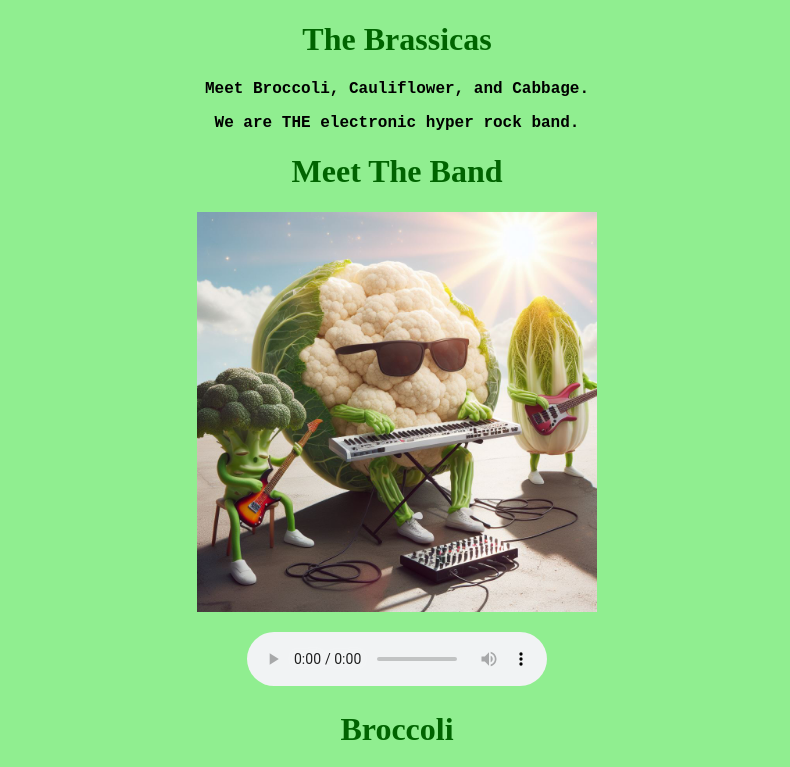
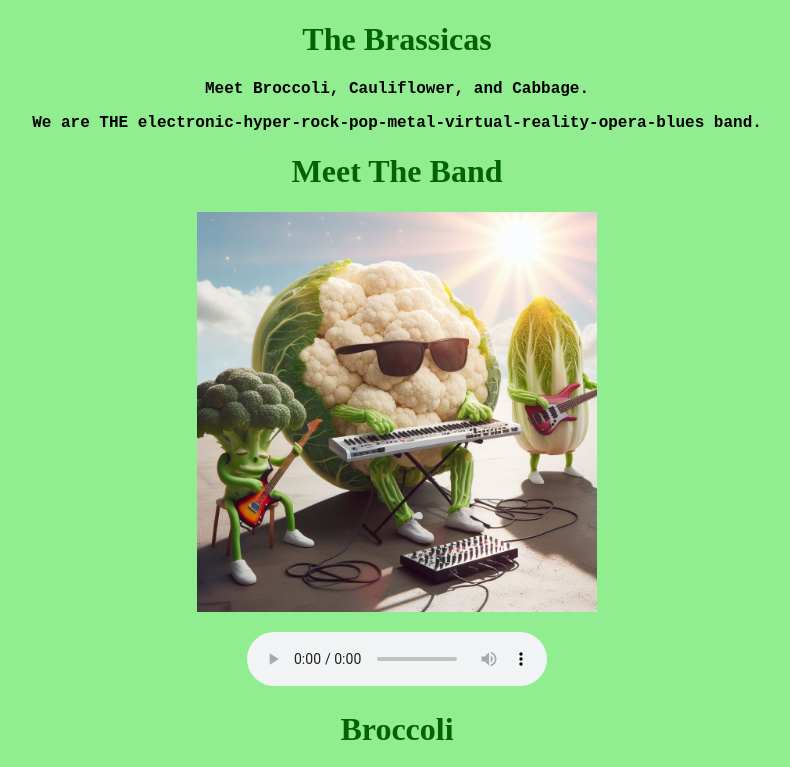
Before and after one commit to timothyjburns/timothyjburns.github.io, a plain HTML site: page index.html in a window 1280 px wide. Shown: the top 767 px of the page, without its empty margins (243-1033 px from the left). Drawn offline with Linux system fonts and the light colour scheme.

Commit message:
Genre Redefined

```diff
--- a/index.html
+++ b/index.html
@@ -27,7 +27,7 @@ h1 {
 
 <h1 p class ="p1">The Brassicas</h1>
 <p class="p2">Meet Broccoli, Cauliflower, and Cabbage.</p>
-<p class="p2">We are THE electronic hyper rock band.</p>
+<p class="p2">We are THE electronic-hyper-rock-pop-metal-virtual-reality-opera-blues band.</p>
 
 <h1 p class ="p1">Meet The Band</h1>
 <div style="text-align: center;">
```
